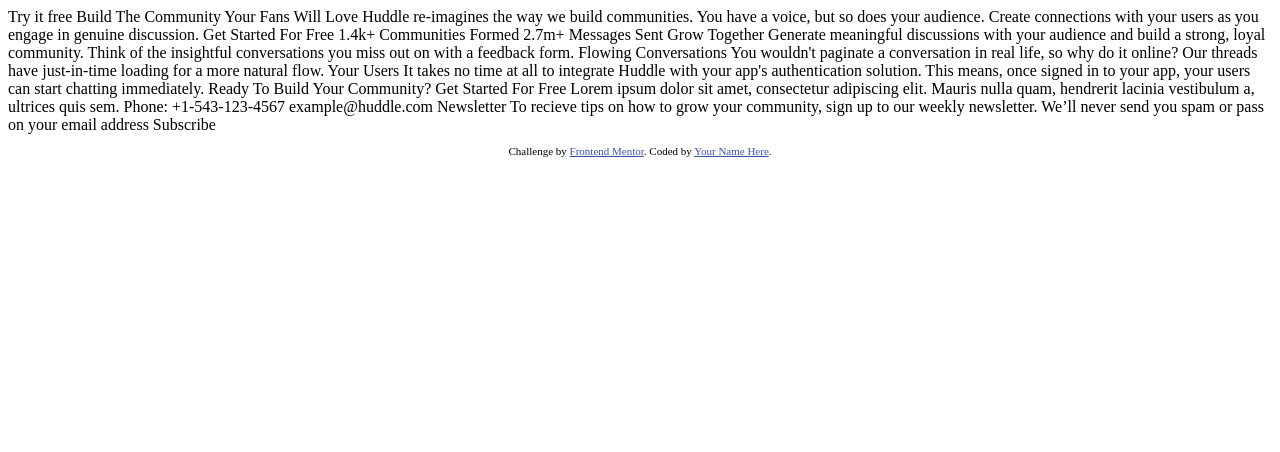
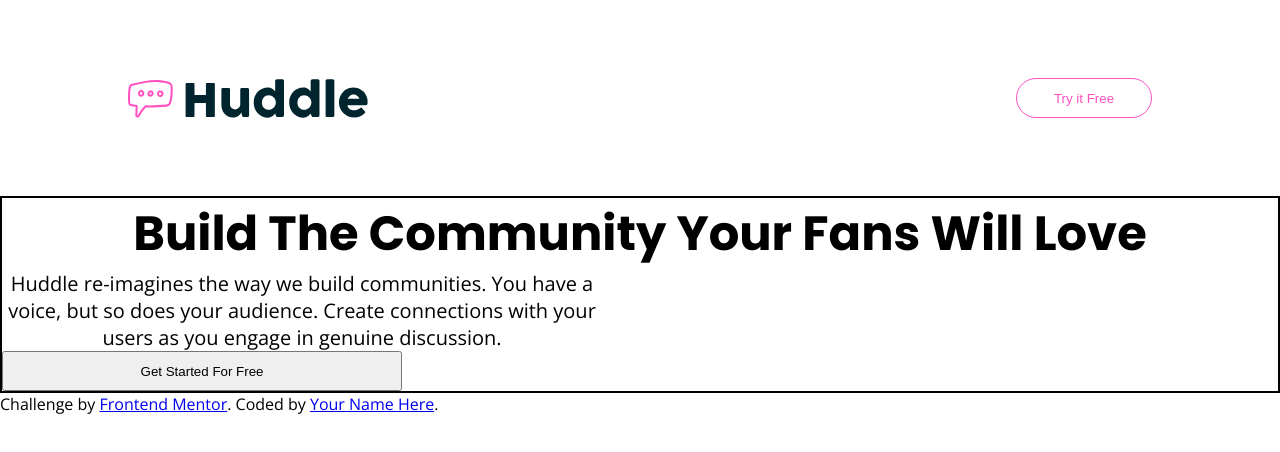
Before and after one commit to ShubikB/Huddle-landing-page-with-curved-section, a plain HTML site: page index.html in a window 1280 px wide. Drawn offline with nearby package versions, Linux system fonts and the light colour scheme.

Commit message:
Created nav bar and h1 heading

```diff
--- a/index.html
+++ b/index.html
@@ -5,63 +5,57 @@
   <meta name="viewport" content="width=device-width, initial-scale=1.0"> <!-- displays site properly based on user's device -->
 
   <link rel="icon" type="image/png" sizes="32x32" href="./images/favicon-32x32.png">
+  <link rel="preconnect" href="https://fonts.googleapis.com">
+
+<!-- Poppins Font Embeed Code -->
+
+  <link rel="preconnect" href="https://fonts.googleapis.com">
+<link rel="preconnect" href="https://fonts.gstatic.com" crossorigin>
+<link href="https://fonts.googleapis.com/css2?family=Poppins:ital,wght@0,100;0,200;0,300;0,400;0,500;0,600;0,700;0,800;0,900;1,100;1,200;1,300;1,400;1,500;1,600;1,700;1,800;1,900&display=swap" rel="stylesheet">
+
+
+<!-- Open Sans Embeed Code -->
+
+  <link rel="preconnect" href="https://fonts.gstatic.com" crossorigin>
+  <link href="https://fonts.googleapis.com/css2?family=Open+Sans:ital,wght@0,300..800;1,300..800&display=swap"
+  rel="stylesheet">
+
 
   <title>Frontend Mentor | Huddle landing page with curved sections</title>
-
-  <!-- Feel free to remove these styles or customise in your own stylesheet 👍 -->
-  <style>
-    .attribution { font-size: 11px; text-align: center; }
-    .attribution a { color: hsl(228, 45%, 44%); }
-  </style>
+  <link rel="stylesheet" href="style.css">
 </head>
 <body>
-  Try it free
 
-  Build The Community Your Fans Will Love
+<header>
+  <nav class="flex-center">
+    <div class="navbar flex">
+      <div class="main-logo">
+        <img src="./images/logo.svg" alt="Huddle-Logo">
+      </div>
+      <div class="try-it-free">
+       <a href="#"><button>Try it Free</button></a>
+      </div>
+    </div>
+  </nav>
+</header>
 
-  Huddle re-imagines the way we build communities. You have a voice, but so does
-  your audience. Create connections with your users as you engage in genuine discussion.
+<section class="hero flex-center">
 
-  Get Started For Free
+  <h1>Build The Community Your Fans Will Love</h1>
+  <p> Huddle re-imagines the way we build communities. You have a voice, but so does your audience. Create connections with your users as you engage in genuine discussion. </p>
+  <a href="#"><button class="main-button">Get Started For Free</button></a>
 
-  1.4k+
-  Communities Formed
+</section>
 
-  2.7m+
-  Messages Sent
 
-  Grow Together
-  Generate meaningful discussions with your audience and build a strong, loyal community.
-  Think of the insightful conversations you miss out on with a feedback form.
 
-  Flowing Conversations
-  You wouldn't paginate a conversation in real life, so why do it online? Our threads have
-  just-in-time loading for a more natural flow.
-
-  Your Users
-  It takes no time at all to integrate Huddle with your app's authentication solution. This means,
-  once signed in to your app, your users can start chatting immediately.
-
-  Ready To Build Your Community?
-  Get Started For Free
-
-  Lorem ipsum dolor sit amet, consectetur adipiscing elit. Mauris nulla quam, hendrerit lacinia
-  vestibulum a, ultrices quis sem.
-
-  Phone: +1-543-123-4567
-  example@huddle.com
-
-  Newsletter
-  To recieve tips on how to grow your community, sign up to our weekly newsletter. We’ll never
-  send you spam or pass on your email address
-
-  Subscribe
 
   <footer>
     <p class="attribution">
       Challenge by <a href="https://www.frontendmentor.io?ref=challenge" target="_blank">Frontend Mentor</a>.
       Coded by <a href="#">Your Name Here</a>.
     </p>
+
   </footer>
 </body>
 </html>
--- /dev/null
+++ b/style.css
@@ -0,0 +1,82 @@
+*{
+    margin:0;
+    padding:0;
+    box-sizing: border-box;
+
+    --pink:hsl(322, 100%, 66%);
+    --light-pink: hsl(321, 100%, 78%);
+    --lignt-red: hsl(0, 100%, 63%);
+
+    --very-dark-cyan: hsl(192, 100%, 9%);
+    --very-pale-blue: hsl(207, 100%, 98%);
+
+}
+
+html{
+}
+
+body{
+    font-family: "Open Sans", sans-serif;
+    font-style: normal;
+
+}
+
+h1, h2, h3, h4, h5, h6{
+    font-family:"Poppins", sans-serif;
+    font-style: normal;
+}
+
+.flex{
+    display: flex;
+}
+
+.flex-center{
+    display:flex;
+    justify-content: center;
+    align-content: center;
+}
+
+.navbar{
+    width: 80%;
+    height: 196px;
+    justify-content: space-between;
+    align-items: center;
+}
+.main-logo{
+    height: 38px;
+    width: 280px;
+}
+.try-it-free a button{
+    height: 40px;
+    width:136px;
+    color: var(--pink);
+    background-color: white;
+    border-radius: 20px;
+    border:1px solid var(--pink);
+}
+
+
+/* hero */
+
+.hero{
+    border: 2px solid black;
+    flex-flow: column;
+}
+
+.hero h1{
+    font-size: 48px;
+    text-align: center;
+}
+
+.hero p{
+    font-size: 20px;
+    text-align: center;
+    width: 600px;
+
+
+}
+.main-button{
+    height: 40px;
+    width: 400px;
+
+}
```
